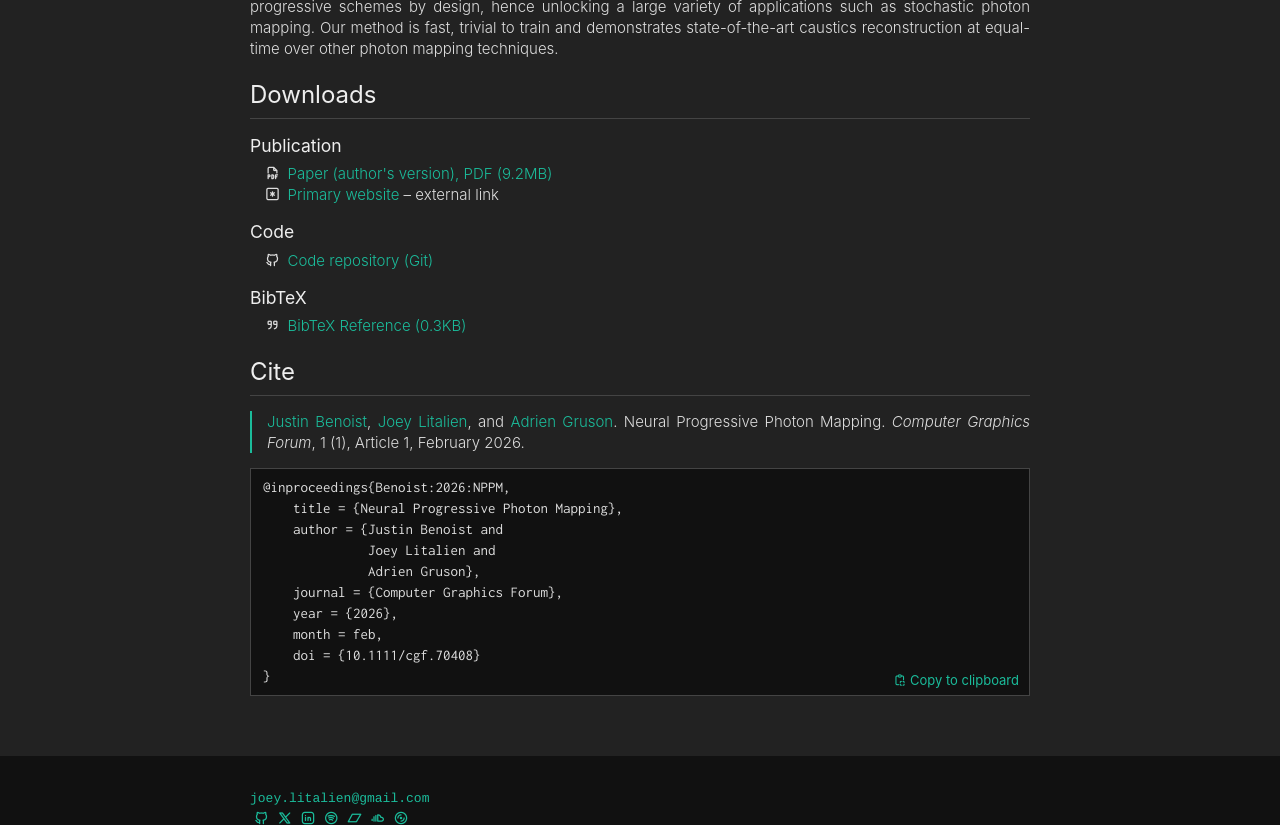
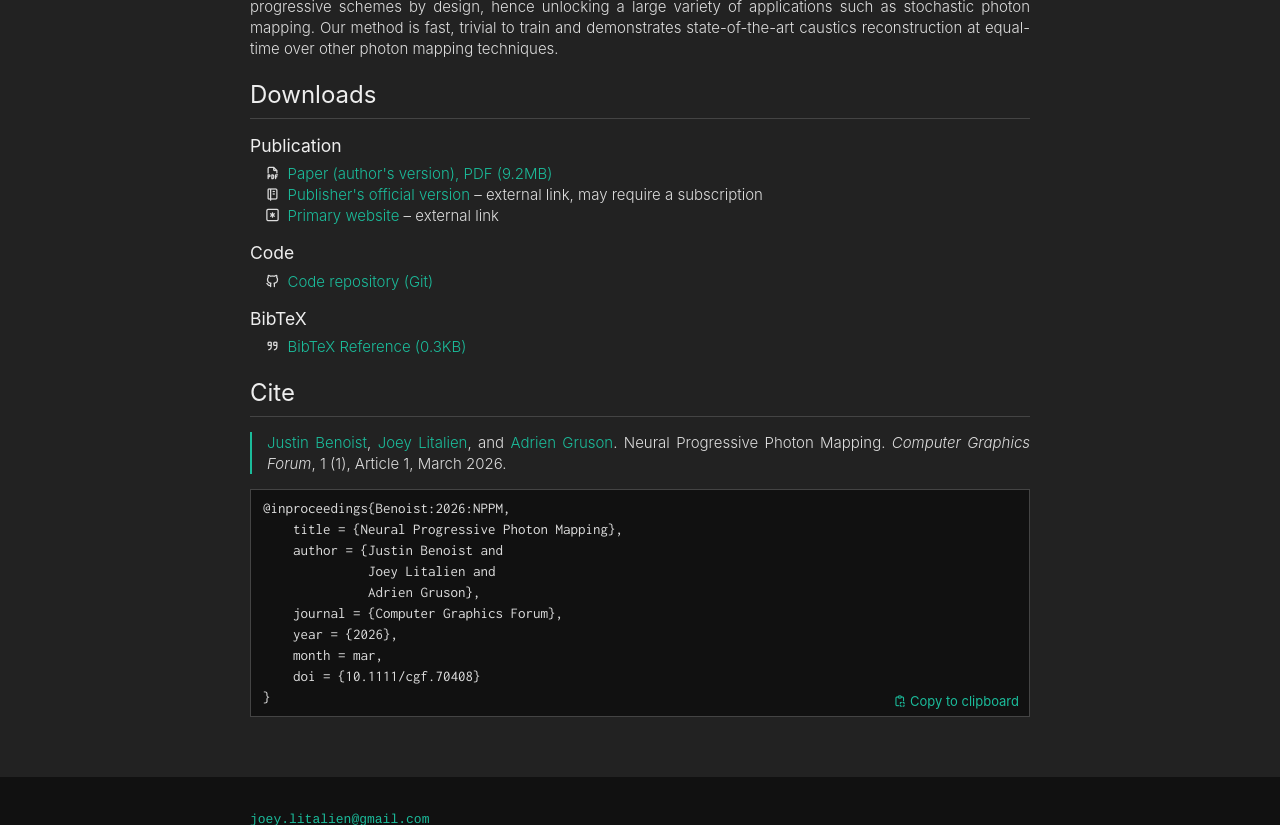
Before and after one commit to joeylitalien/joeylitalien.github.io, a Jekyll site: the page built from _publications/nppm.md, in a window 1280 px wide and 900 px high, scrolled down 849 px, cut to the strip 75-900 px from the top of the window. Built offline with Jekyll 4.4.1, drawn with Linux system fonts in a browser that asks for light colours; nearby versions of some CDN libraries; a style sheet for code colours, icons or effects is not loaded; some of the changed text lies outside the part shown.

Commit message:
Fixed NPPM date + publisher website

```diff
--- a/_publications/nppm.md
+++ b/_publications/nppm.md
@@ -26,8 +26,8 @@ spotlight-note:
 volume: 1
 number: 1
 article-no: 1
-doi: #
-month: February
+doi: 10.1111/cgf.70408
+month: March
 year: 2026
 
 thumbnail: /assets/thumbnails/nppm-thumb.png
@@ -55,7 +55,7 @@ downloads:
     main:
         url: https://justinbenoist.github.io/publications/nppm.html
     doi:
-        url: #
+        url: https://onlinelibrary.wiley.com/doi/10.1111/cgf.70408
     supplementary:
         file: #
         size: #
@@ -92,12 +92,12 @@ tex: |
                   Adrien Gruson},
         journal = {Computer Graphics Forum},
         year = {2026},
-        month = feb,
+        month = mar,
         doi = {10.1111/cgf.70408}
     }
 
 tag: research
 permalink: /publications/nppm
 featured: 1
-publication-date: 2602
+publication-date: 2603
 ---
```
